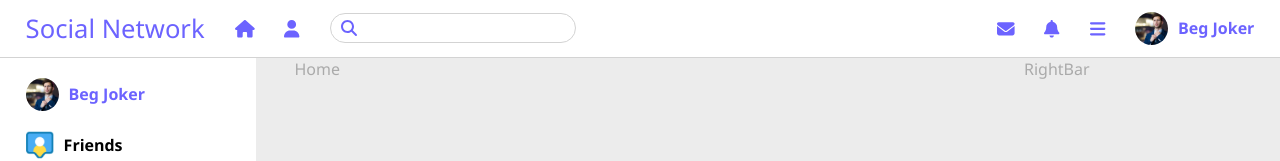
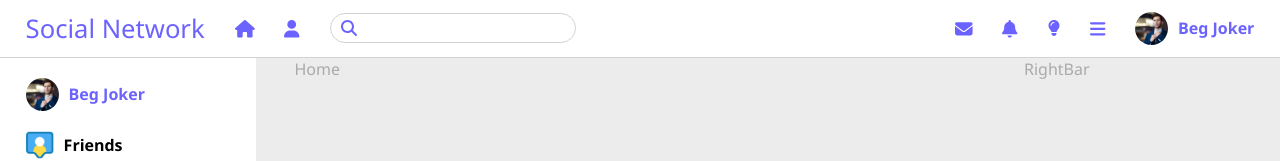
Before and after one commit to leandro-cam/front-end, a React (Vite) app in the folder 02-social-network/: page / in a window 1280 px wide. Shown: the top 161 px of the page. Built offline with nearby package versions, Linux system fonts and the light colour scheme.

Commit message:
feat: added dark-mode theme

```diff
--- a/02-social-network/src/App.css
+++ b/02-social-network/src/App.css
@@ -18,6 +18,16 @@
   --color-soft: #aaaaaa;
   --color-border: lightgray;
   --color-red: red;
+}
+
+.dark-mode {
+  --text-color: white;
+  --color-background: black;
+  --color-card: #111111;
+}
+
+body {
+  overflow-x: hidden;
 }
 
 .container {
--- /dev/null
+++ b/02-social-network/src/components/dark-mode/DarkMode.jsx
@@ -0,0 +1,16 @@
+import { FontAwesomeIcon } from "@fortawesome/react-fontawesome";
+import { faLightbulb } from "@fortawesome/free-solid-svg-icons";
+
+import "./dark-mode.css";
+
+export default function DarkMode() {
+  const onClickIcon = () => {
+    document.querySelector("body").classList.toggle("dark-mode");
+  };
+
+  return (
+    <div className="dark-mode-icon">
+      <FontAwesomeIcon icon={faLightbulb} onClick={onClickIcon} />
+    </div>
+  );
+}
--- /dev/null
+++ b/02-social-network/src/components/dark-mode/dark-mode.css
@@ -0,0 +1,7 @@
+.dark-mode-icon {
+  transition: 0.3s ease;
+}
+
+.dark-mode-icon:hover {
+  transform: scale(1.2);
+}
--- a/02-social-network/src/components/nav/Nav.jsx
+++ b/02-social-network/src/components/nav/Nav.jsx
@@ -11,6 +11,7 @@ import {
 } from "@fortawesome/free-solid-svg-icons";
 
 import User from "../user/User";
+import DarkMode from "../dark-mode/DarkMode";
 
 import currentUser from "../../fake-apis/current-user";
 
@@ -41,9 +42,13 @@ export default function Nav() {
           <Link to="/chat-box/id">
             <FontAwesomeIcon icon={faEnvelope} />
           </Link>
+
           <Link to="/">
             <FontAwesomeIcon icon={faBell} />
           </Link>
+
+          <DarkMode />
+
           <Link to="/">
             <FontAwesomeIcon icon={faBars} />
           </Link>
```
